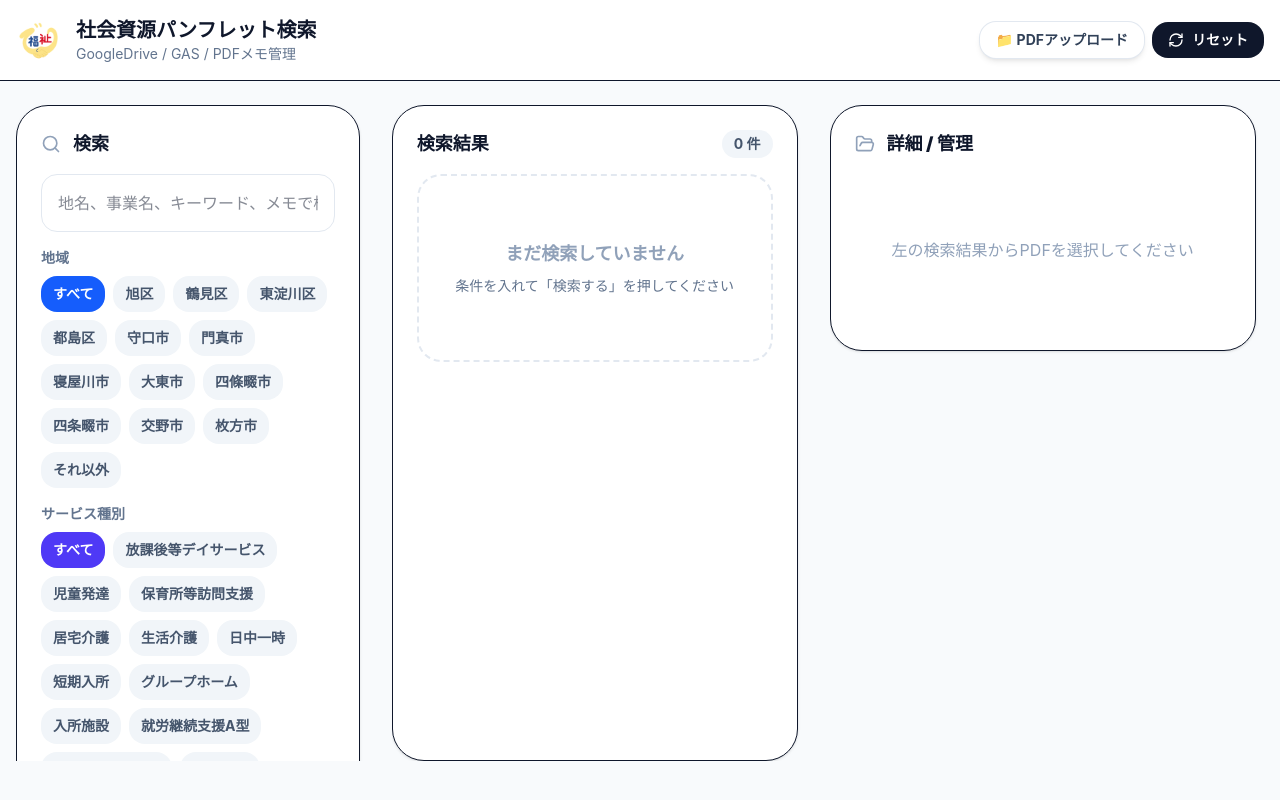
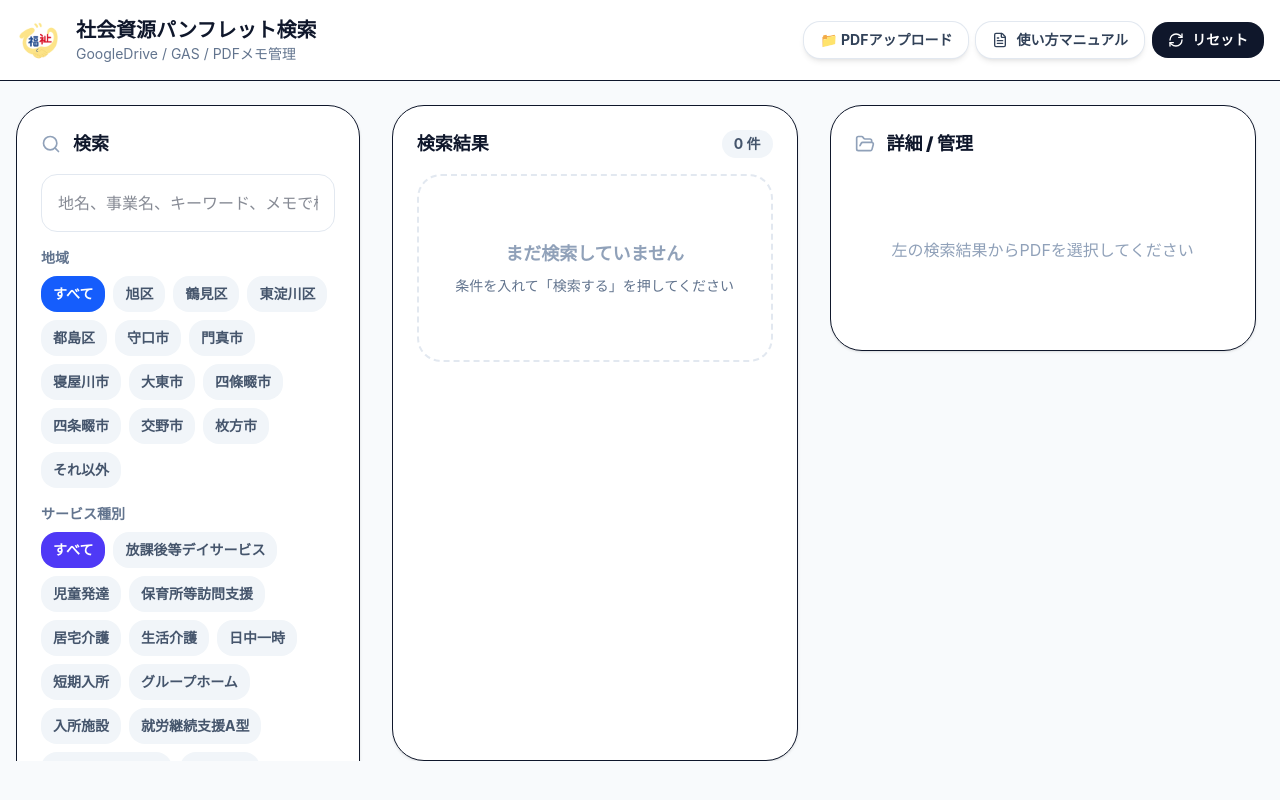
Before and after one commit to fukuside/social-resource-search, a React (Vite) app: page / in a window 1280 px wide. Built offline with nearby package versions, Linux system fonts and the light colour scheme.

Commit message:
構造を修正

```diff
--- a/src/App.jsx
+++ b/src/App.jsx
@@ -19,6 +19,9 @@ import { searchResources,
   saveMemo,
   deleteMemoLog, } from './api';
 import './App.css';
+
+
+const MANUAL_URL = '/manual.pdf';
 
 const REGIONS = [
   'すべて',
@@ -477,6 +480,16 @@ syncEditForm(refreshed.item);
     className="inline-flex items-center gap-2 rounded-2xl bg-white px-4 py-2 text-sm font-bold text-slate-700 shadow-md ring-1 ring-slate-200 transition hover:-translate-y-0.5 hover:bg-slate-50 hover:shadow-lg active:translate-y-0 active:shadow-sm"
   >
     📁 PDFアップロード
+      </a>
+
+      <a
+        href={MANUAL_URL}
+        target="_blank"
+        rel="noreferrer"
+        className="inline-flex items-center gap-2 rounded-2xl bg-white px-4 py-2 text-sm font-bold text-slate-700 shadow-md ring-1 ring-slate-200 transition hover:-translate-y-0.5 hover:bg-slate-50 hover:shadow-lg active:translate-y-0 active:shadow-sm"
+      >
+        <FileText className="h-4 w-4" />
+        使い方マニュアル
       </a>
 
       <button
```
Also changed, not shown: 1 other file (tests, documents, lock files or other folders). Lines whose indentation alone changed are shown as unchanged.
